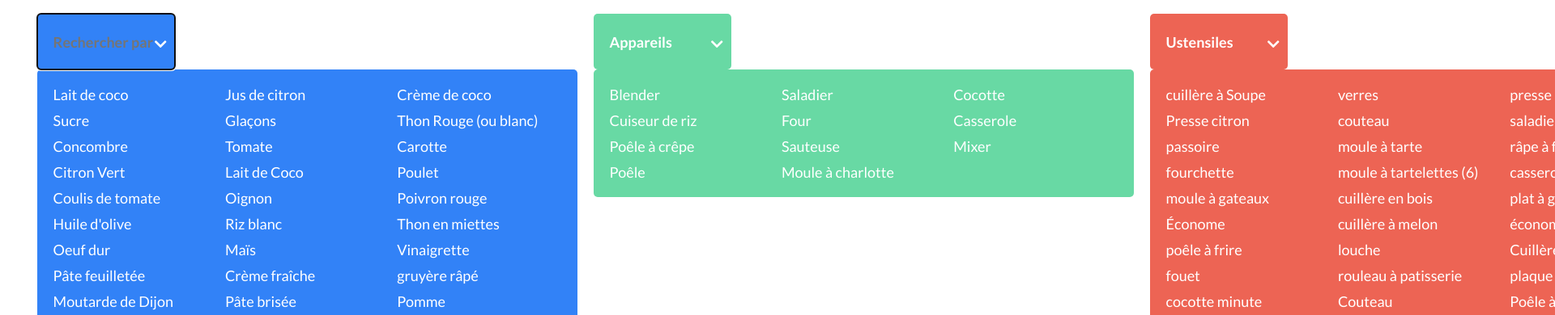
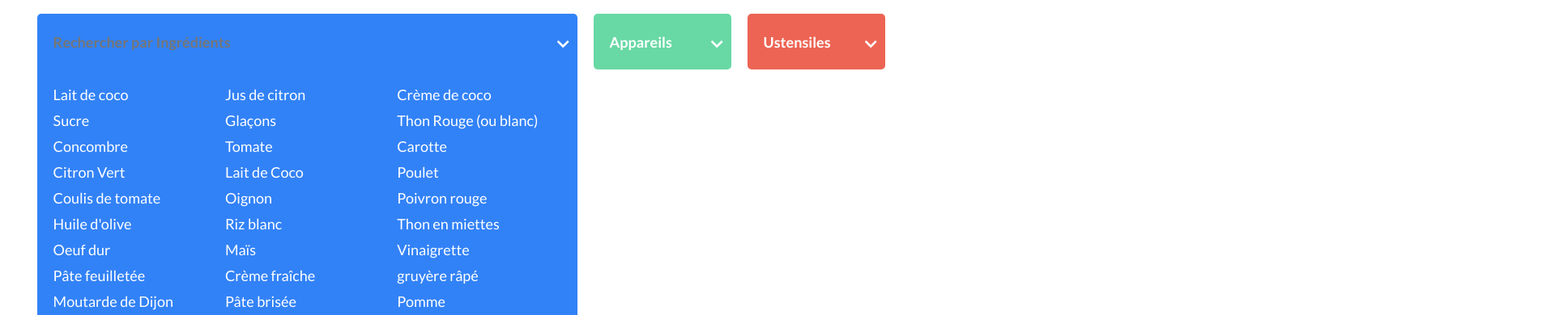
Before and after one commit to 5sensprod/projet7-LesPetitsPlats, a website with bundled scripts: page index.html in a window 1280 px wide. Both pictures are taken after a click on the button "Ingrédients". Shown: the part 226-616 px from the top of the page at 81% size, 1920 px wide, since content can reach past the window. Built offline with nearby package versions, Linux system fonts and the light colour scheme; files whose address does not match are found by name.

Commit message:
style list dropdown active

```diff
--- a/scripts/utilities/domUtils.js
+++ b/scripts/utilities/domUtils.js
@@ -6,6 +6,7 @@ dropdownToggles.forEach((toggle) => {
   // Supprime le texte lors de la mise au point de l'input
   toggle.addEventListener('focus', () => {
     toggle.value = '';
+    toggle.classList.add('dropdown__toggle--active'); // Ajoute la classe dropdown__toggle--active
   });
 
   // Rétablit le texte initial si l'utilisateur n'a rien saisi
@@ -13,9 +14,10 @@ dropdownToggles.forEach((toggle) => {
     if (toggle.value === '') {
       toggle.value = initialText;
     }
+    toggle.classList.remove('dropdown__toggle--active'); // Supprime la classe dropdown__toggle--active
   });
 
-    // Ajouter la classe 'dropdown__toggle--active' au bouton cliqué et la supprimer des autres boutons
+  // Ajoute un gestionnaire d'événements de clic au bouton dropdown
   toggle.addEventListener('click', (event) => {
     event.stopPropagation(); // Empêche la propagation de l'événement
 
@@ -24,14 +26,28 @@ dropdownToggles.forEach((toggle) => {
       if (otherToggle !== toggle) {
         otherToggle.type = 'button';
         otherToggle.placeholder = ''; // Supprime le placeholder
-                otherToggle.classList.remove('dropdown__toggle--active'); // Supprimer la classe
+
+        // Trouve l'élément ul parent et enlève la classe dropdown__menu--active
+        const otherDropdownMenu = otherToggle.closest('.dropdown').querySelector('.dropdown__menu');
+        if (otherDropdownMenu) {
+          otherDropdownMenu.classList.remove('dropdown__menu--active');
+        }
+
+        otherToggle.classList.remove('dropdown__toggle--active'); // Supprime la classe dropdown__toggle--active
       }
     });
 
-        // Définit le type du bouton cliqué sur 'text' et ajoute le placeholder et la classe
+    // Définit le type du bouton cliqué sur 'text' et ajoute le placeholder
     toggle.type = 'text';
-        toggle.placeholder = `Rechercher par ${toggle.value}`; // Ajoute le placeholder
-        toggle.classList.add('dropdown__toggle--active'); // Ajouter la classe
+    toggle.placeholder = `Rechercher par ${initialText}`; // Ajoute le placeholder
+
+    // Trouve l'élément ul parent et ajoute la classe dropdown__menu--active
+    const dropdownMenu = toggle.closest('.dropdown').querySelector('.dropdown__menu');
+    if (dropdownMenu) {
+      dropdownMenu.classList.add('dropdown__menu--active');
+    }
+
+    toggle.classList.add('dropdown__toggle--active'); // Ajoute la classe dropdown__toggle--active
   });
 });
 
@@ -40,6 +56,13 @@ document.addEventListener('click', () => {
   dropdownToggles.forEach((toggle) => {
     toggle.type = 'button';
     toggle.placeholder = ''; // Supprime le placeholder
-    toggle.classList.remove('dropdown__toggle--active'); // Supprimer la classe
+
+    // Trouve l'élément ul parent et enlève la classe dropdown__menu--active
+    const dropdownMenu = toggle.closest('.dropdown').querySelector('.dropdown__menu');
+    if (dropdownMenu) {
+      dropdownMenu.classList.remove('dropdown__menu--active');
+    }
+
+    toggle.classList.remove('dropdown__toggle--active'); // Supprime la classe dropdown__toggle--active
   });
 });
--- a/scss/blocks/dropdowns.scss
+++ b/scss/blocks/dropdowns.scss
@@ -18,6 +18,10 @@
         &--utensils {
             background-color: #ED6454;
         }
+        &--active {
+            width: rem(667);
+            border-radius: rem(5) rem(5) 0 0;
+        }
     }
 
     &__label {
@@ -25,6 +29,10 @@
     }
 
     &__menu {
+
+        display: none;
+
+        &--active {
             display: grid;
             grid-template-columns: repeat(3, 1fr);
             width: rem(667);
@@ -32,9 +40,8 @@
             font-size: rem(18);
             color: white;
             padding: map-get($spacing, 'md');
-        ;
-        border-radius: rem(5);
-
+            border-radius: 0 0 rem(5) rem(5);
+        }
         &--ingredients {
             background-color: #3282F7;
         }
@@ -46,6 +53,7 @@
         &--utensils {
             background-color: #ED6454;
         }
+
     }
 
     &__icon {
--- a/scss/partials/_reset.scss
+++ b/scss/partials/_reset.scss
@@ -1 +1,3 @@
-/*! minireset.css v0.0.6 | MIT License | github.com/jgthms/minireset.css */html,body,p,ol,ul,li,dl,dt,dd,blockquote,figure,fieldset,legend,textarea,pre,iframe,hr,h1,h2,h3,h4,h5,h6{margin:0;padding:0}h1,h2,h3,h4,h5,h6{font-size:100%;font-weight:normal}ul{list-style:none}button,input,select{margin:0}html{box-sizing:border-box}*,*::before,*::after{box-sizing:inherit}img,video{height:auto;max-width:100%}iframe{border:0}table{border-collapse:collapse;border-spacing:0}td,th{padding:0}
+/*! minireset.css v0.0.6 | MIT License | github.com/jgthms/minireset.css */html,body,p,ol,ul,li,dl,dt,dd,blockquote,figure,fieldset,legend,textarea,pre,iframe,hr,h1,h2,h3,h4,h5,h6{margin:0;padding:0}h1,h2,h3,h4,h5,h6{font-size:100%;font-weight:normal}ul{list-style:none}button,input,select{margin:0}html{box-sizing:border-box}*,*::before,*::after{box-sizing:inherit}img,video{height:auto;max-width:100%}iframe{border:0}table{border-collapse:collapse;border-spacing:0}td,th{padding:0}input[type="text"]:focus {
+  outline: none;
+}
```
Also changed, not shown: css/style.css, 1 other file. Lines whose indentation alone changed are shown as unchanged.
